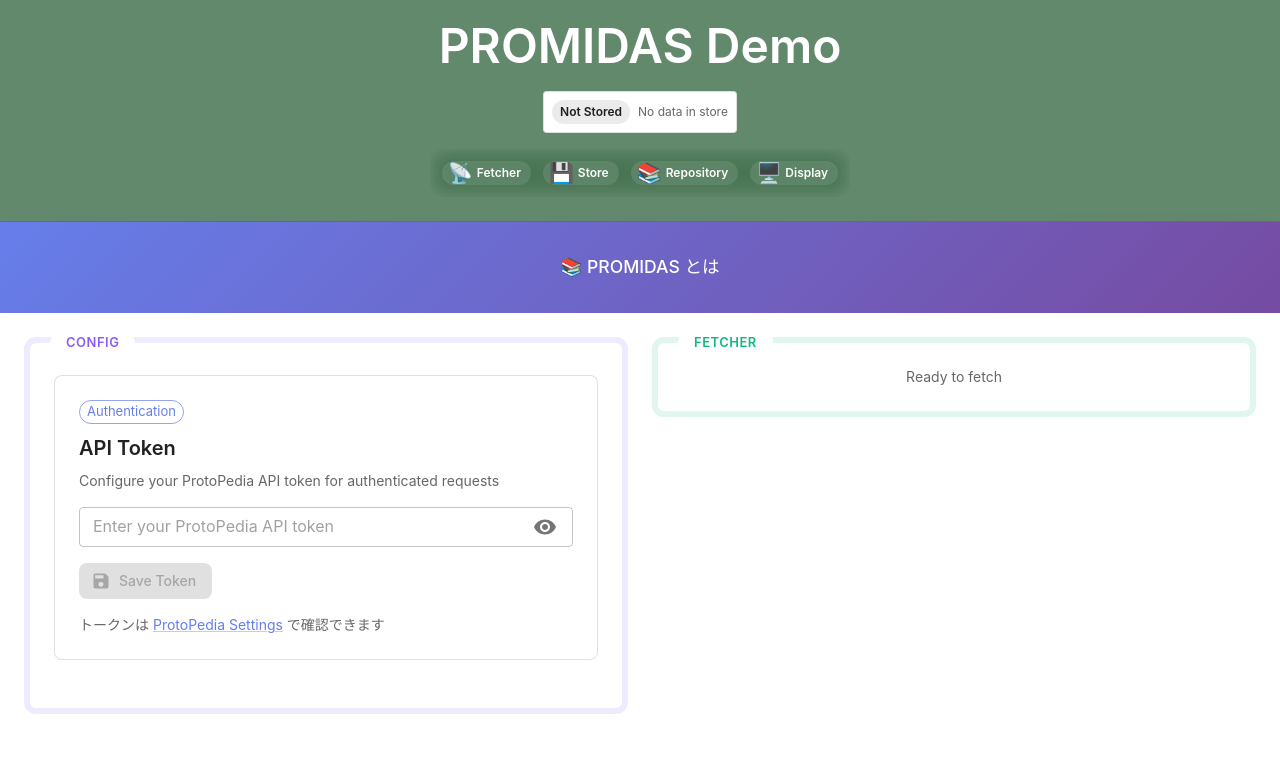
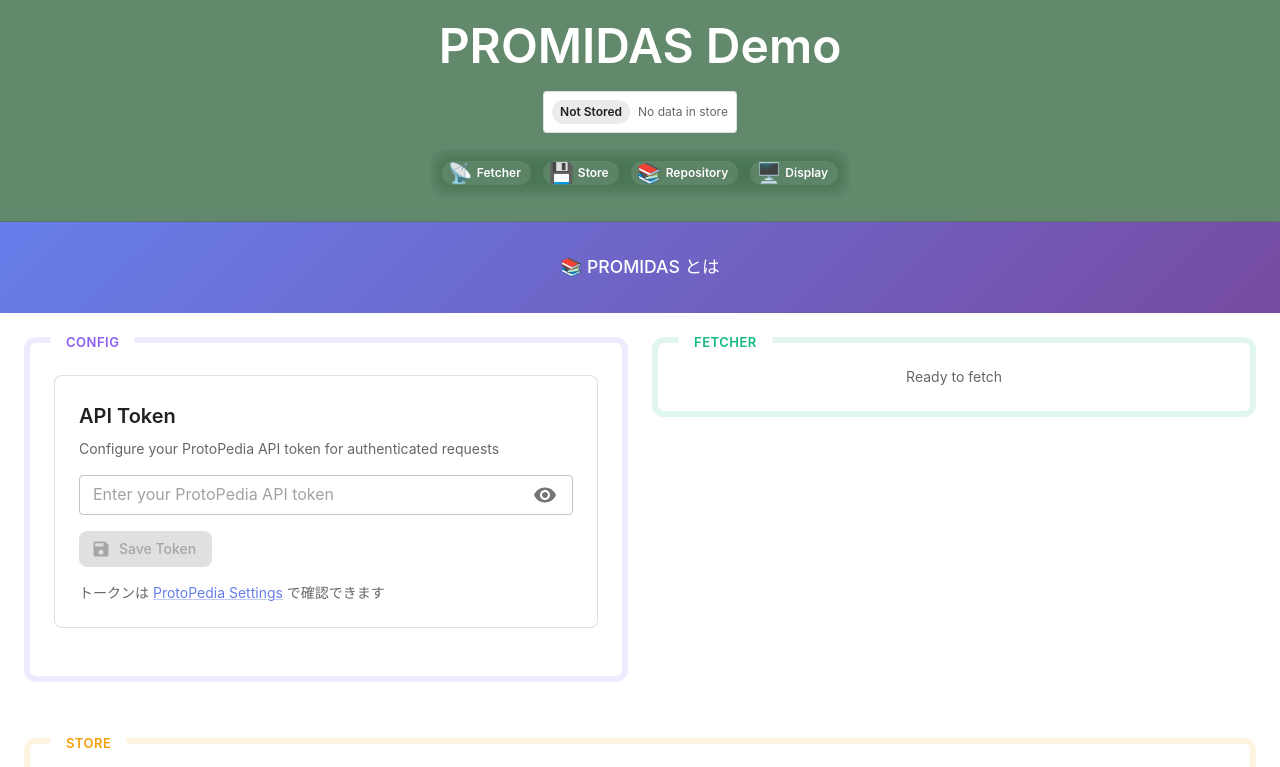
Before and after one commit to F88/PROMIDAS-demo, a React (Vite) app: page / in a window 1280 px wide. Shown: the top 767 px of the page. Built offline with nearby package versions, Linux system fonts and the light colour scheme.

Commit message:
feat: Comment out category prop and related rendering in SectionCard component

```diff
--- a/src/components/common/section-card.tsx
+++ b/src/components/common/section-card.tsx
@@ -11,7 +11,7 @@
 export function SectionCard({
   title,
   description,
-  category,
+  // category,
   children,
 }: SectionCardProps) {
   return (
@@ -25,7 +25,7 @@
         borderColor: 'divider',
       }}
     >
-      {category && (
+      {/* {category && (
         <Chip
           label={category}
           size="small"
@@ -33,7 +33,7 @@
           variant="outlined"
           sx={{ mb: 1 }}
         />
-      )}
+      )} */}
       <Typography
         variant="h6"
         component="h3"
```
